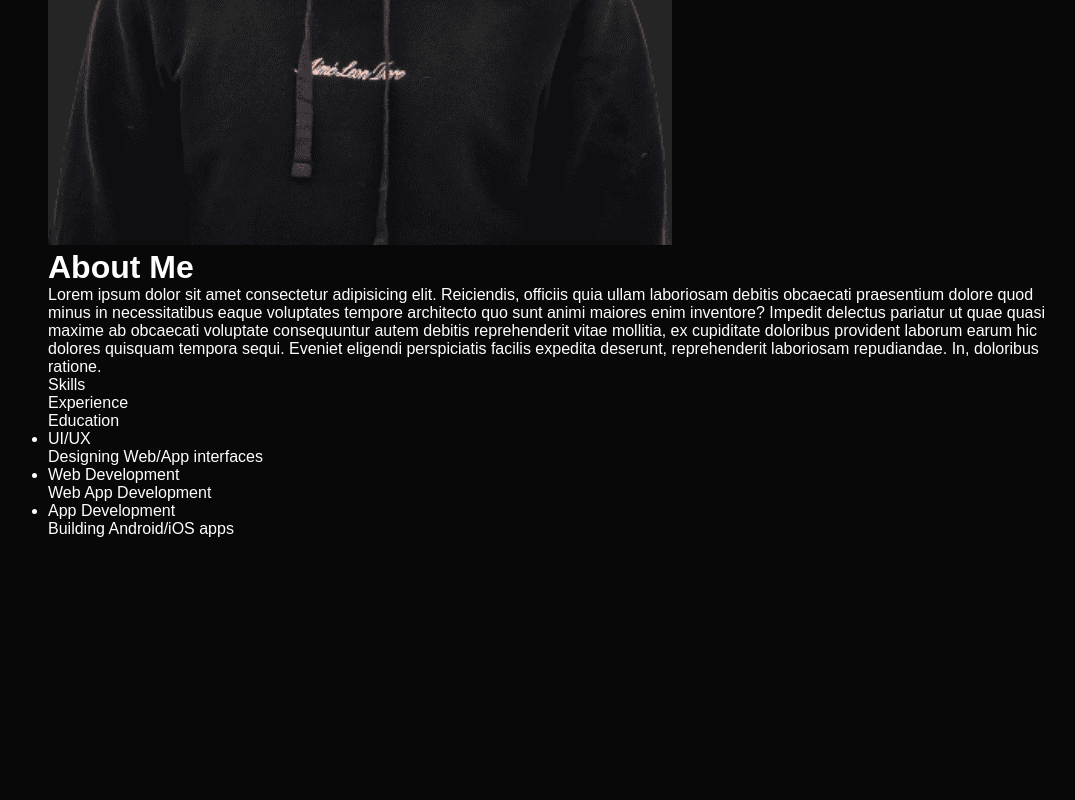
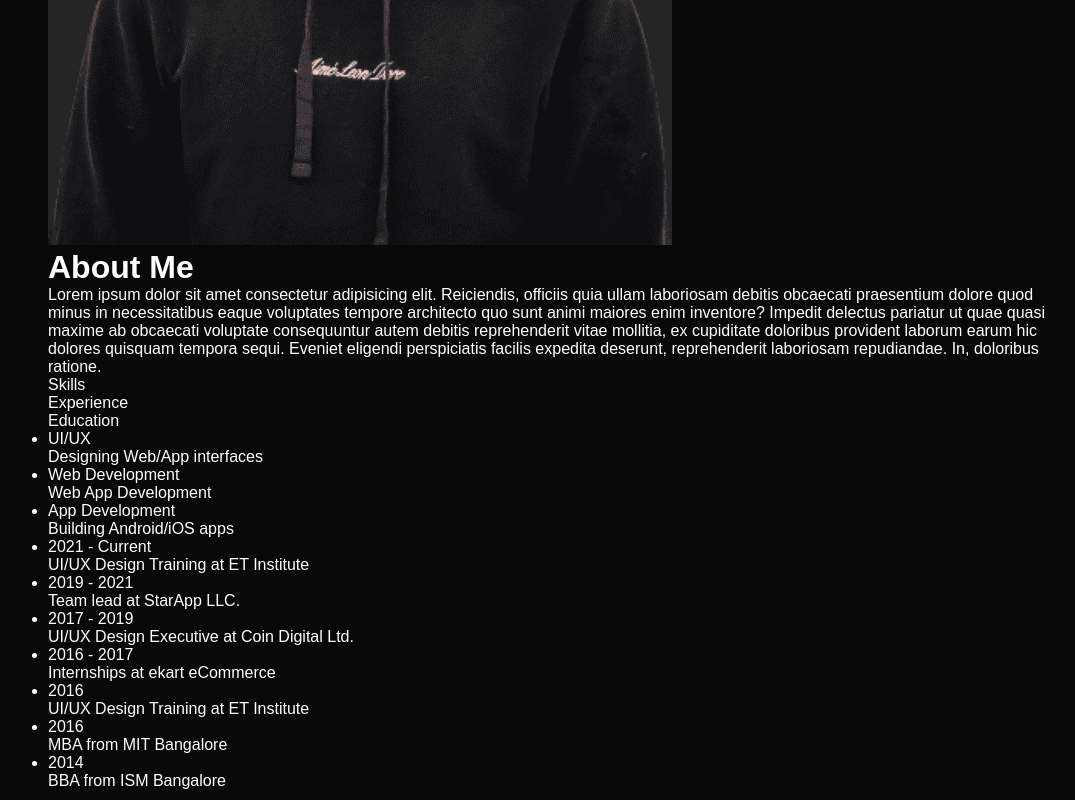
Before and after one commit to zubairjs/portfolio-website, a website: page index.html in a window 1280 px wide. Shown: the part 1376-2176 px from the top of the page, without its empty margins (80-1155 px from the left). Before the commit the page ends 1924 px from the top, so only its background shows below. Drawn offline with Linux system fonts and the light colour scheme.

Commit message:
Add more contents for About me

```diff
--- a/index.html
+++ b/index.html
@@ -56,6 +56,21 @@
               <li><span>App Development</span><br>Building Android/iOS apps</li>
             </ul>
           </div>
+          <div class="tab-contents">
+            <ul>
+              <li><span>2021 - Current</span><br>UI/UX Design Training at ET Institute</li>
+              <li><span>2019 - 2021</span><br>Team lead at StarApp LLC.</li>
+              <li><span>2017 - 2019</span><br>UI/UX Design Executive at Coin Digital Ltd.</li>
+              <li><span>2016 - 2017</span><br>Internships at ekart eCommerce</li>
+            </ul>
+          </div>
+          <div class="tab-contents">
+            <ul>
+              <li><span>2016</span><br>UI/UX Design Training at ET Institute</li>
+              <li><span>2016</span><br>MBA from MIT Bangalore</li>
+              <li><span>2014</span><br>BBA from ISM Bangalore</li>
+            </ul>
+          </div>
         </div>
       </div>
     </div>
```
